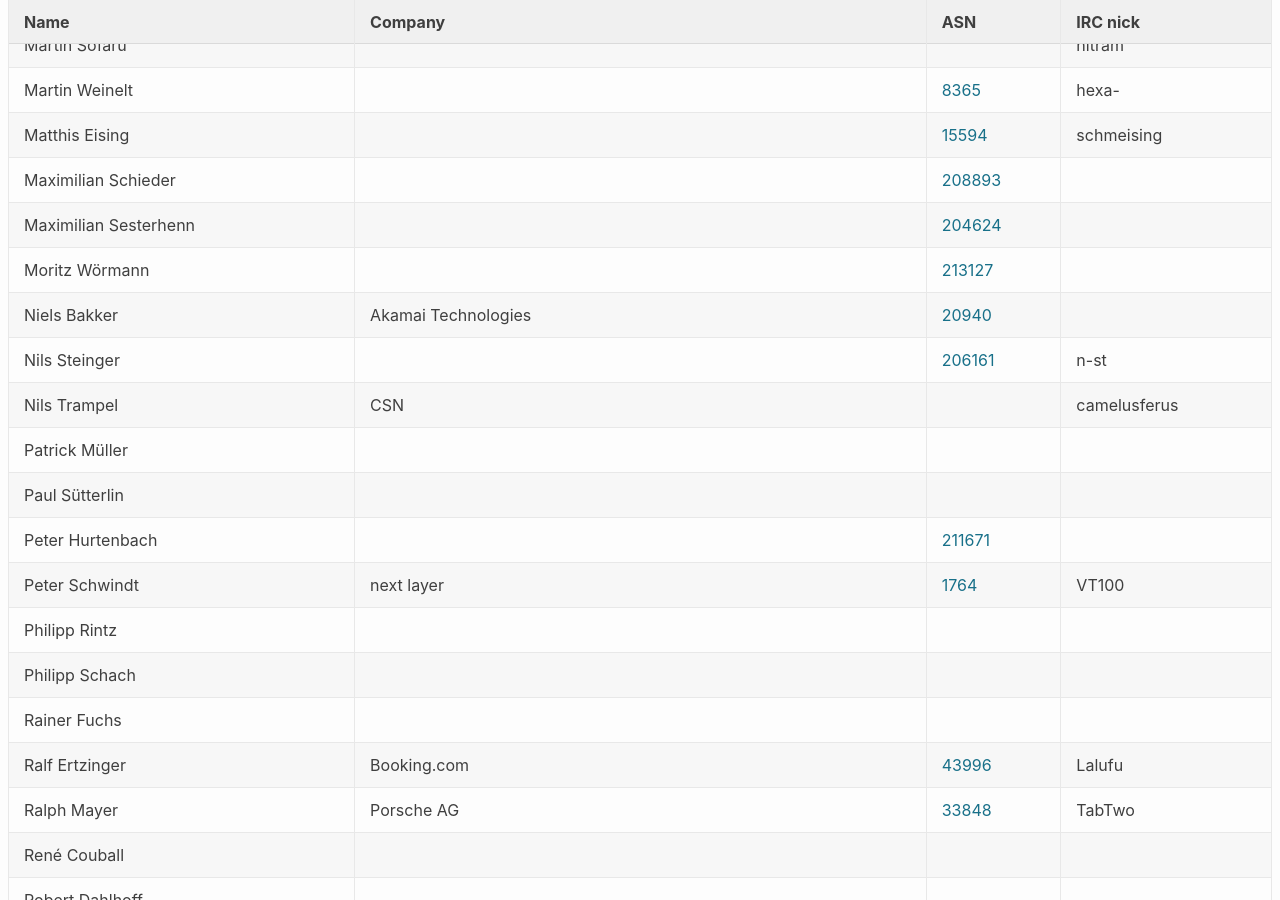
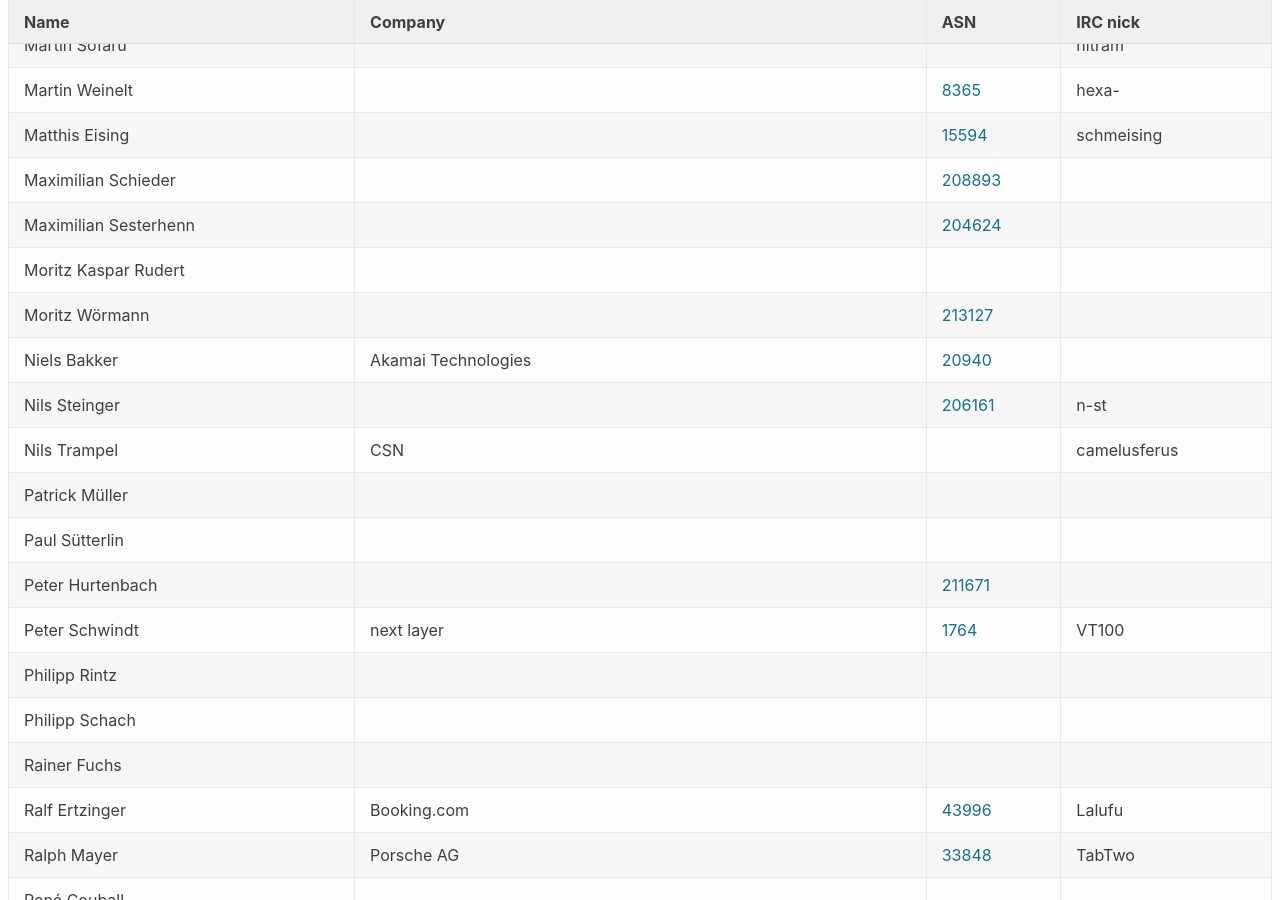
Before and after one commit to denog/pretix-attendeelist, a Jekyll site: the page built from denog14/index.md, in a window 1280 px wide and 900 px high, scrolled down 16314 px. Built offline with Jekyll 4.4.1, drawn with Linux system fonts in a browser that asks for light colours.

Commit message:
Latest data: Mon Oct 31 11:14:40 UTC 2022

```diff
--- a/_data/attendees_denog14_remote.json
+++ b/_data/attendees_denog14_remote.json
@@ -516,6 +516,12 @@
     "asn": "204624"
   },
   {
+    "name": "Moritz Kaspar Rudert",
+    "company": null,
+    "irc": null,
+    "asn": null
+  },
+  {
     "name": "Moritz Wörmann",
     "company": null,
     "irc": null,
```
